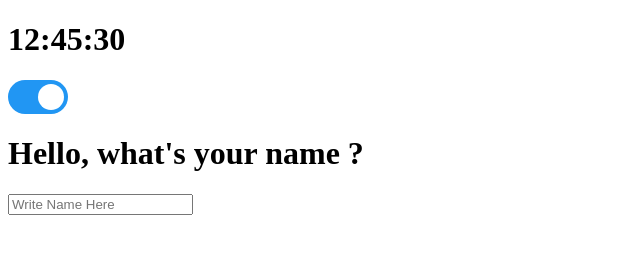
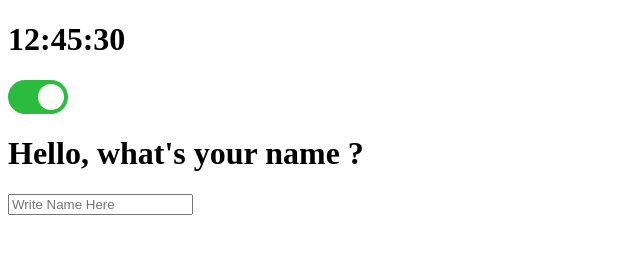
Before and after one commit to Ceesheesh/MomentumApp, a browser extension: page index.html in a window 1280 px wide. Shown: the whole page, without its empty margins (0-640 px from the left). Drawn offline with Linux system fonts and the light colour scheme.

Commit message:
changed the color

```diff
--- a/style.css
+++ b/style.css
@@ -38,11 +38,11 @@
   }
 
   input:checked + .slider {
-    background-color: #2196F3;
+    background-color: #2cbc3d;
   }
 
   input:focus + .slider {
-    box-shadow: 0 0 1px #2196F3;
+    box-shadow: 0 0 1px #2cbc3d;
   }
 
   input:checked + .slider:before {
```
